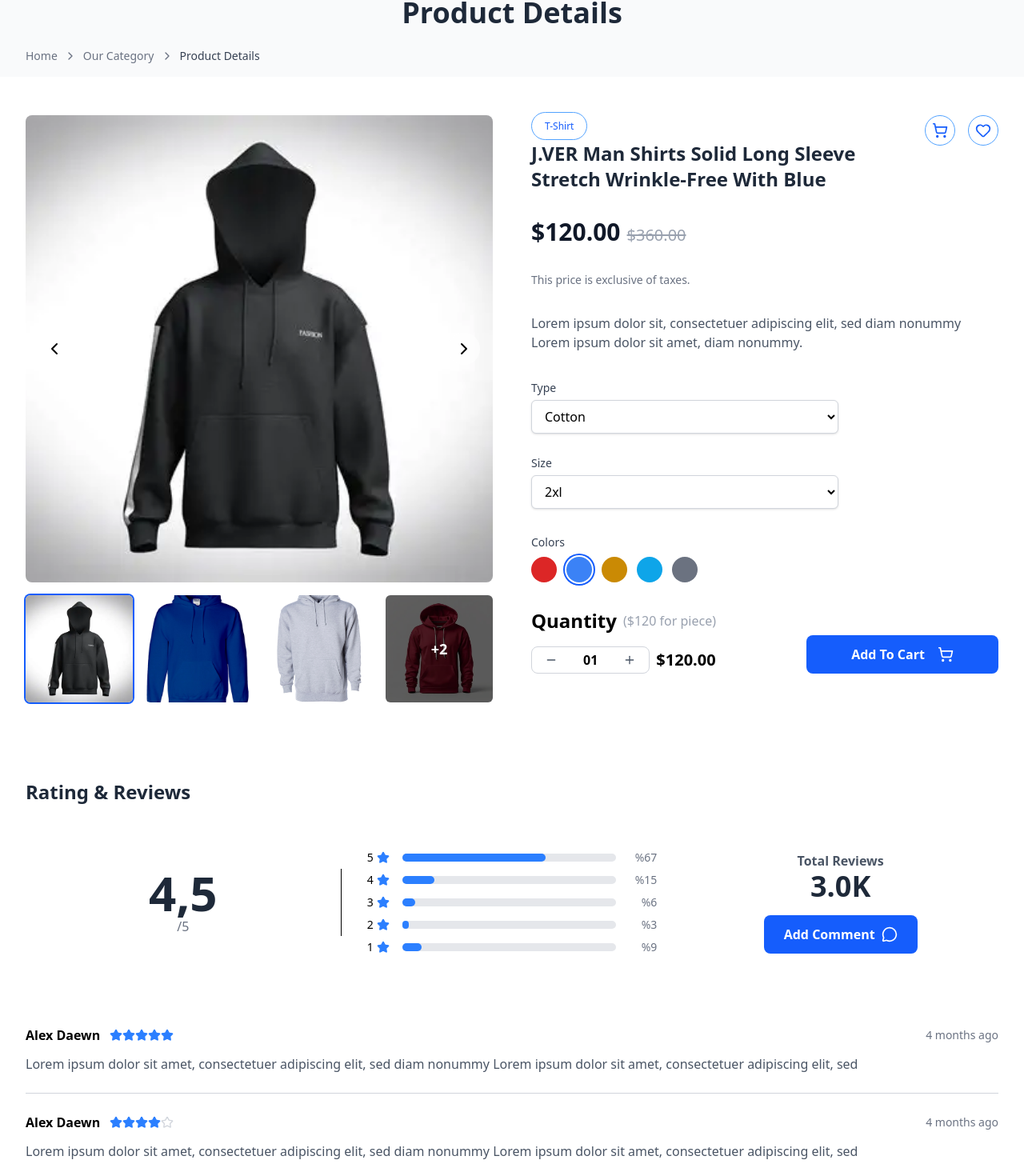
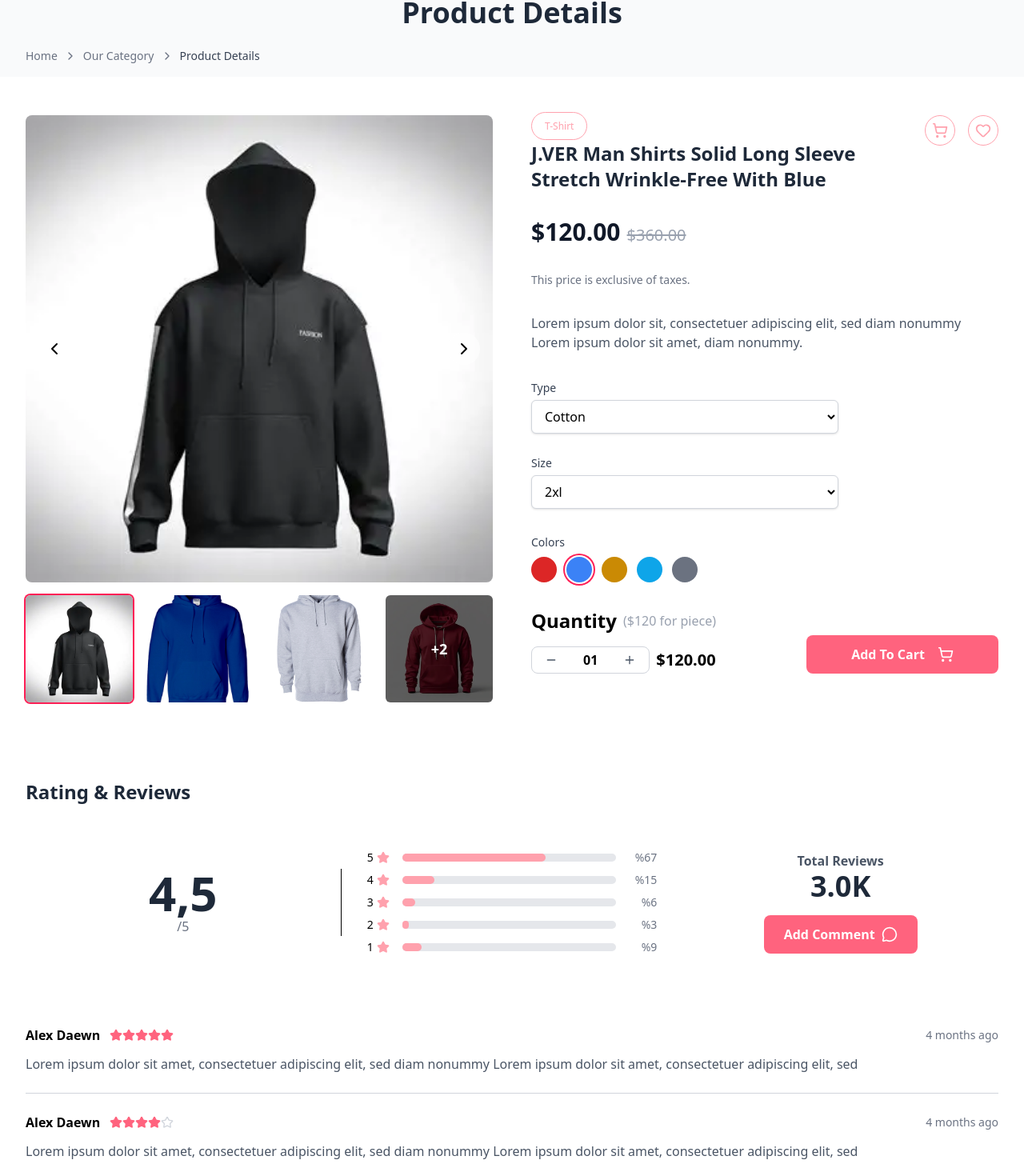
Before and after one commit to Amrwaheed72/auth-flow, a Next.js app: page / in a window 1280 px wide. Shown: the part 193-1663 px from the top of the page at 80% size. Built offline with nearby package versions, Linux system fonts and the light colour scheme; no server answers; sample sign-in values are in the browser's storage.

Commit message:
adding readme

```diff
--- a/app/ui/IndividualReviews.tsx
+++ b/app/ui/IndividualReviews.tsx
@@ -19,7 +19,7 @@
                 </div>
             ))}
             <div className="mt-8 text-center">
-                <button className="rounded-lg bg-blue-600 px-6 py-2 font-semibold text-white transition hover:bg-gray-200">
+                <button className="rounded-lg bg-rose-400 px-6 py-2 font-semibold text-white transition hover:bg-gray-200">
                     View More Comments
                 </button>
             </div>
--- a/app/ui/ProductDetails.tsx
+++ b/app/ui/ProductDetails.tsx
@@ -12,7 +12,7 @@
         <div className="space-y-8">
             <div className="flex items-start justify-between">
                 <div>
-                    <span className="rounded-full border border-blue-400 bg-white px-4 py-2 text-xs text-blue-600">
+                    <span className="rounded-full border border-rose-300 bg-white px-4 py-2 text-xs text-rose-300">
                         T-Shirt
                     </span>
                     <h1 className="mt-2 text-2xl font-bold text-gray-800">
@@ -21,11 +21,11 @@
                     </h1>
                 </div>
                 <div className="flex items-center gap-4">
-                    <button className="rounded-full border border-blue-400 p-2 hover:bg-blue-100">
-                        <ShoppingCart className="h-5 w-5 text-blue-600" />
+                    <button className="rounded-full border border-rose-300 p-2 hover:bg-rose-100">
+                        <ShoppingCart className="h-5 w-5 text-rose-300" />
                     </button>
-                    <button className="rounded-full border border-blue-400 p-2 hover:bg-blue-100">
-                        <Heart className="h-5 w-5 text-blue-600" />
+                    <button className="rounded-full border border-rose-300 p-2 hover:bg-rose-100">
+                        <Heart className="h-5 w-5 text-rose-300" />
                     </button>
                 </div>
             </div>
@@ -50,7 +50,7 @@
                     <label className="text-sm font-medium text-gray-700">
                         Type
                     </label>
-                    <select className="mt-1 block w-full rounded-md border border-gray-300 bg-white px-3 py-2 shadow-sm focus:border-blue-600 focus:ring-blue-700 focus:outline-none">
+                    <select className="mt-1 block w-full rounded-md border border-gray-300 bg-white px-3 py-2 shadow-sm focus:border-rose-500 focus:ring-rose-500 focus:outline-none">
                         <option>Cotton</option>
                     </select>
                 </div>
@@ -58,7 +58,7 @@
                     <label className="text-sm font-medium text-gray-700">
                         Size
                     </label>
-                    <select className="mt-1 block w-full rounded-md border border-gray-300 bg-white px-3 py-2 shadow-sm focus:border-blue-600 focus:ring-blue-700 focus:outline-none">
+                    <select className="mt-1 block w-full rounded-md border border-gray-300 bg-white px-3 py-2 shadow-sm focus:border-rose-500 focus:ring-rose-500 focus:outline-none">
                         <option>2xl</option>
                     </select>
                 </div>
@@ -71,7 +71,7 @@
                         <button
                             key={color.name}
                             onClick={() => setSelectedColor(color)}
-                            className={`h-8 w-8 rounded-full ring-2 ring-offset-2 ${selectedColor.name === color.name ? 'ring-blue-600' : 'ring-transparent'}`}
+                            className={`h-8 w-8 rounded-full ring-2 ring-offset-2 ${selectedColor.name === color.name ? 'ring-rose-500' : 'ring-transparent'}`}
                             style={{ backgroundColor: color.hex }}
                             aria-label={color.name}
                         />
@@ -112,7 +112,7 @@
                         </span>
                     </div>
                 </div>
-                <button className="flex h-12 w-full items-center justify-center gap-4 rounded-lg bg-blue-600 py-3 text-center font-semibold text-white transition md:w-60">
+                <button className="flex h-12 w-full items-center justify-center gap-4 rounded-lg bg-rose-400 py-3 text-center font-semibold text-white transition md:w-60">
                     Add To Cart <ShoppingCart className="h-5 w-5" />
                 </button>
             </div>
--- a/app/ui/ProductImages.tsx
+++ b/app/ui/ProductImages.tsx
@@ -44,7 +44,7 @@
                     <button
                         key={index}
                         onClick={() => setSelectedImageIndex(index)}
-                        className={`relative aspect-square w-full overflow-hidden rounded-md ring-2 ${selectedImageIndex === index ? 'ring-blue-600' : 'ring-transparent'}`}
+                        className={`relative aspect-square w-full overflow-hidden rounded-md ring-2 ${selectedImageIndex === index ? 'ring-rose-500' : 'ring-transparent'}`}
                     >
                         <Image
                             src={img}
--- a/app/ui/RatingReviews.tsx
+++ b/app/ui/RatingReviews.tsx
@@ -31,11 +31,11 @@
                         >
                             <span className="flex items-center gap-1 text-sm">
                                 {item.stars}{' '}
-                                <Star className="h-4 w-4 fill-blue-500 text-blue-500" />
+                                <Star className="h-4 w-4 fill-rose-300 text-rose-300" />
                             </span>
                             <div className="h-2.5 w-full rounded-full bg-gray-200">
                                 <div
-                                    className="h-2.5 rounded-full bg-blue-500"
+                                    className="h-2.5 rounded-full bg-rose-300"
                                     style={{
                                         width: `${item.percent}%`,
                                     }}
@@ -54,7 +54,7 @@
                         </p>
                         <p className="text-4xl font-bold text-gray-800">3.0K</p>
                     </div>
-                    <button className="hover:bg-opacity-90 flex h-12 w-full items-center justify-center gap-2 rounded-lg bg-blue-600 py-3 text-center font-semibold text-white transition md:w-48">
+                    <button className="hover:bg-opacity-90 flex h-12 w-full items-center justify-center gap-2 rounded-lg bg-rose-400 py-3 text-center font-semibold text-white transition md:w-48">
                         Add Comment <MessageCircle className="h-5 w-5" />
                     </button>
                 </div>
--- a/app/ui/SimilarItems.tsx
+++ b/app/ui/SimilarItems.tsx
@@ -20,7 +20,7 @@
                     <button className="rounded-full bg-gray-100 p-2 transition hover:bg-gray-200 disabled:cursor-not-allowed disabled:opacity-50">
                         <ChevronLeft className="h-5 w-5" />
                     </button>
-                    <button className="hover:bg-opacity-90 rounded-full bg-blue-600 p-2 text-white transition disabled:cursor-not-allowed disabled:opacity-50">
+                    <button className="hover:bg-opacity-90 rounded-full bg-rose-400 p-2 text-white transition disabled:cursor-not-allowed disabled:opacity-50">
                         <ChevronRight className="h-5 w-5" />
                     </button>
                 </div>
--- a/app/ui/StarRating.tsx
+++ b/app/ui/StarRating.tsx
@@ -5,7 +5,7 @@
         {[...Array(5)].map((_, i) => (
             <Star
                 key={i}
-                className={`h-4 w-4 ${i < Math.floor(rating) ? 'fill-blue-500 text-blue-500' : 'text-gray-300'}`}
+                className={`h-4 w-4 ${i < Math.floor(rating) ? 'fill-rose-400 text-rose-400' : 'text-gray-300'}`}
             />
         ))}
         {count && <span className="ml-2 text-sm text-gray-500">({count})</span>}
```
Also changed, not shown: 1 other file (tests, documents, lock files or other folders).
